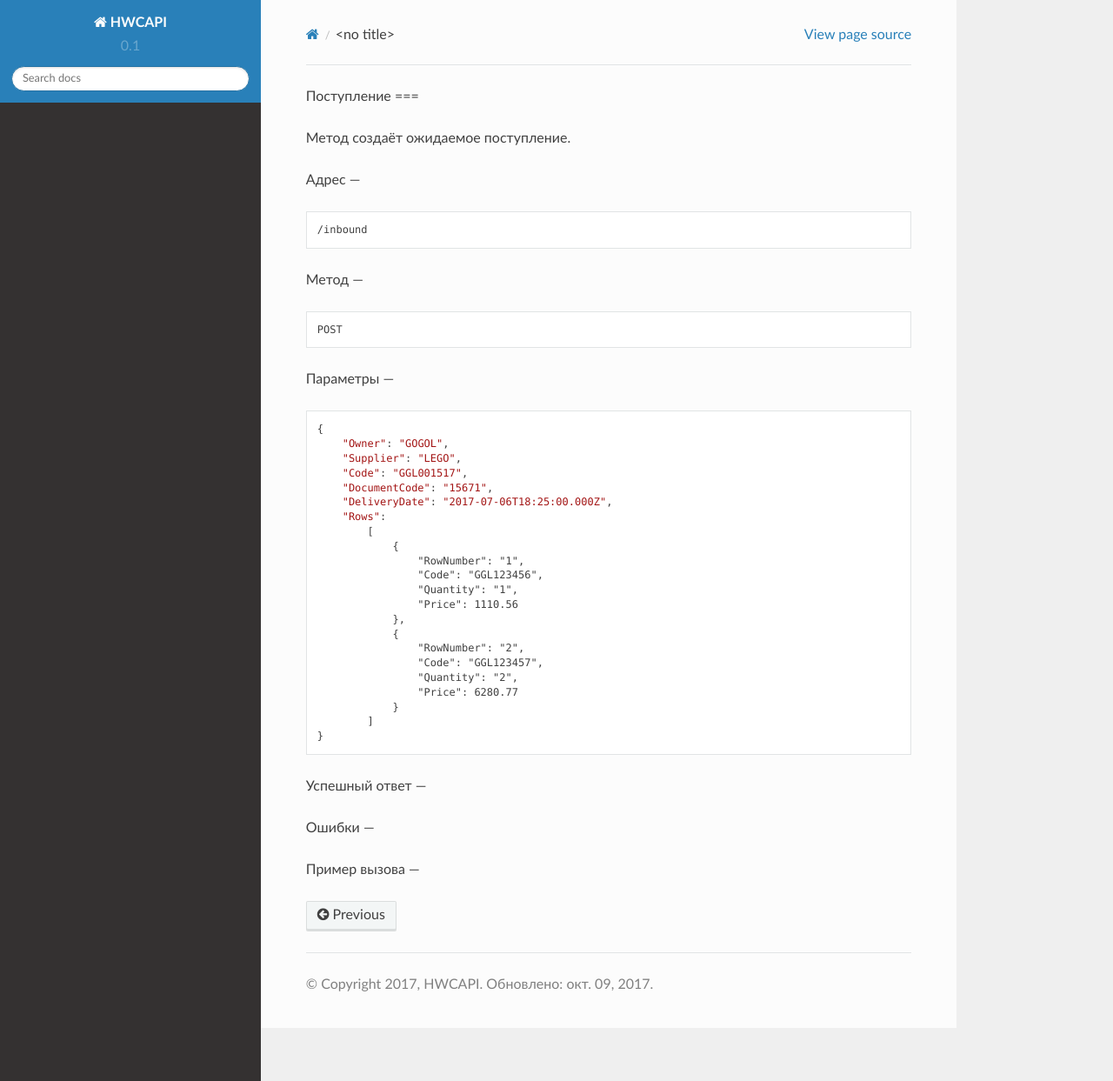
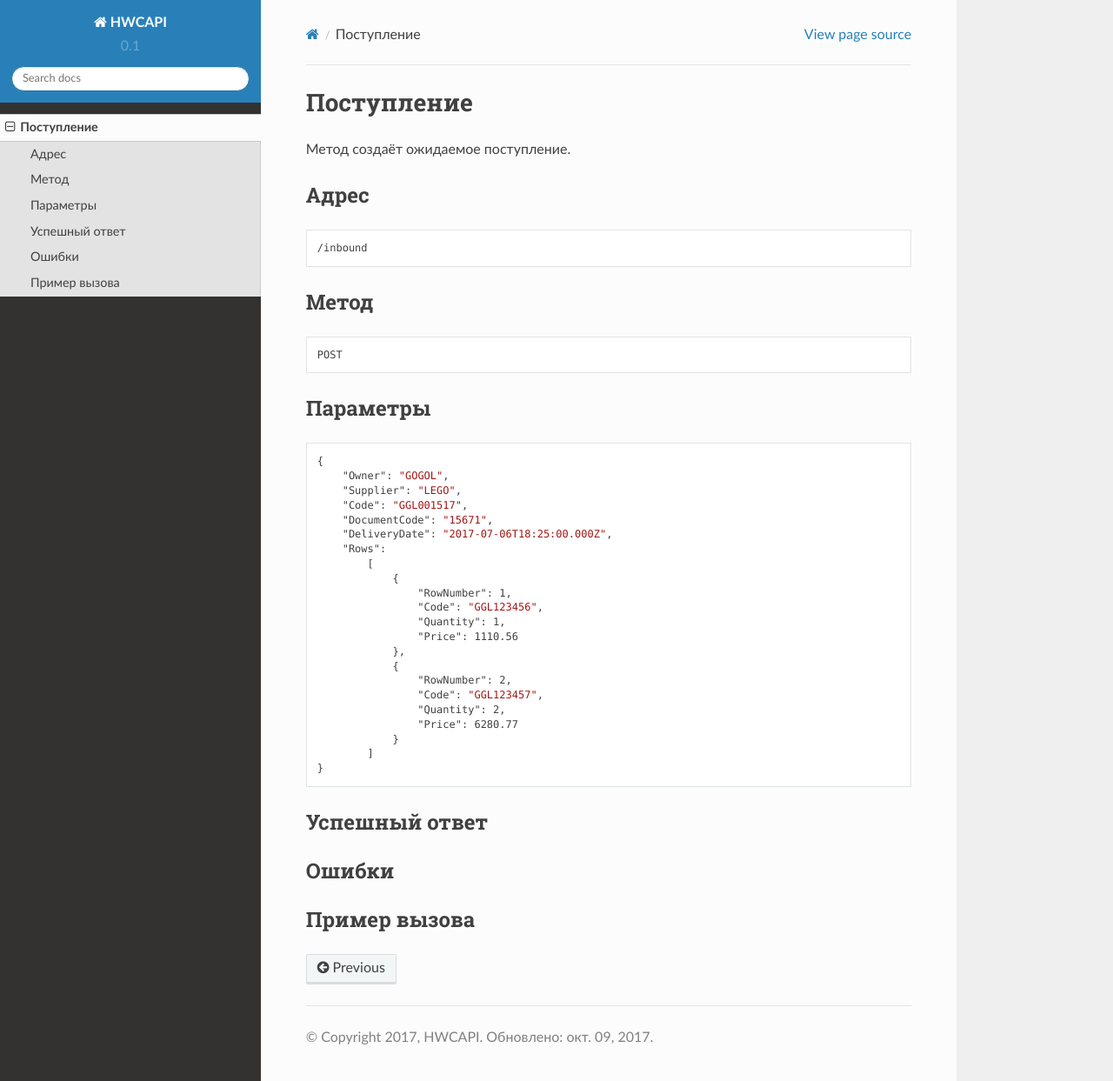
Before and after one commit to KapustinAlexandr/hwcapi, a Sphinx documentation site: the page built from docs/source/api/inbound.rst, in a window 1280 px wide and 1243 px high. Shown: the whole window at 87% size. Built offline with Sphinx 7.4.7 and the Read the Docs theme 2.0.0, drawn with Linux system fonts in a browser that asks for light colours; pages that are not in the unit, such as notebooks, are missing from menus.

```diff
--- a/docs/source/api/inbound.rst
+++ b/docs/source/api/inbound.rst
@@ -1,27 +1,23 @@
 Поступление
-===
+-----------
 
 Метод создаёт ожидаемое поступление.
 
 Адрес
----
+******************
 ::
 
     /inbound
 
 Метод
----
+******************
 ::
 
     POST
 
-
-
-
-
 Параметры
----
-::
+******************
+.. code-block:: json
 
     {
         "Owner": "GOGOL",
@@ -32,25 +28,25 @@
         "Rows":
             [
                 {
-                    "RowNumber": "1",
+                    "RowNumber": 1,
                     "Code": "GGL123456",
-                    "Quantity": "1",
+                    "Quantity": 1,
                     "Price": 1110.56
                 },
                 {
-                    "RowNumber": "2",
+                    "RowNumber": 2,
                     "Code": "GGL123457",
-                    "Quantity": "2",
+                    "Quantity": 2,
                     "Price": 6280.77
                 }
             ]
     }
 
 Успешный ответ
----
+******************
 
 Ошибки
----
+******************
 
 Пример вызова
----
+******************
--- a/docs/source/conf.py
+++ b/docs/source/conf.py
@@ -2,10 +2,10 @@
 
 import shlex
 import sphinx_rtd_theme
-import sys, os
-from recommonmark.parser import CommonMarkParser
+# import sys, os
+# from recommonmark.parser import CommonMarkParser
 
-sys.path.append(os.path.abspath('exts'))
+# sys.path.append(os.path.abspath('exts'))
 
 # If extensions (or modules to document with autodoc) are in another directory,
 # add these directories to sys.path here. If the directory is relative to the
@@ -31,7 +31,7 @@ templates_path = ['_templates']
 # You can specify multiple suffix as a list of string:
 
 source_suffix = ['.rst', '.md']
-source_parsers = {'.md': CommonMarkParser}
+# source_parsers = {'.md': CommonMarkParser}
 
 # The encoding of source files.
 #source_encoding = 'utf-8-sig'
@@ -102,12 +102,12 @@ todo_include_todos = False
 # -- Options for HTML output ----------------------------------------------
 
 # on_rtd is whether we are on readthedocs.org, this line of code grabbed from docs.readthedocs.org
-on_rtd = os.environ.get('READTHEDOCS', None) == 'True'
+# on_rtd = os.environ.get('READTHEDOCS', None) == 'True'
 
-if not on_rtd:  # only import and set the theme if we're building docs locally
-    import sphinx_rtd_theme
-    html_theme = 'sphinx_rtd_theme'
-    html_theme_path = [sphinx_rtd_theme.get_html_theme_path()]
+# if not on_rtd:  # only import and set the theme if we're building docs locally
+import sphinx_rtd_theme
+html_theme = 'sphinx_rtd_theme'
+html_theme_path = [sphinx_rtd_theme.get_html_theme_path()]
 
 # otherwise, readthedocs.org uses their theme by default, so no need to specify it
 
```
Also changed, not shown: 1 other file.
